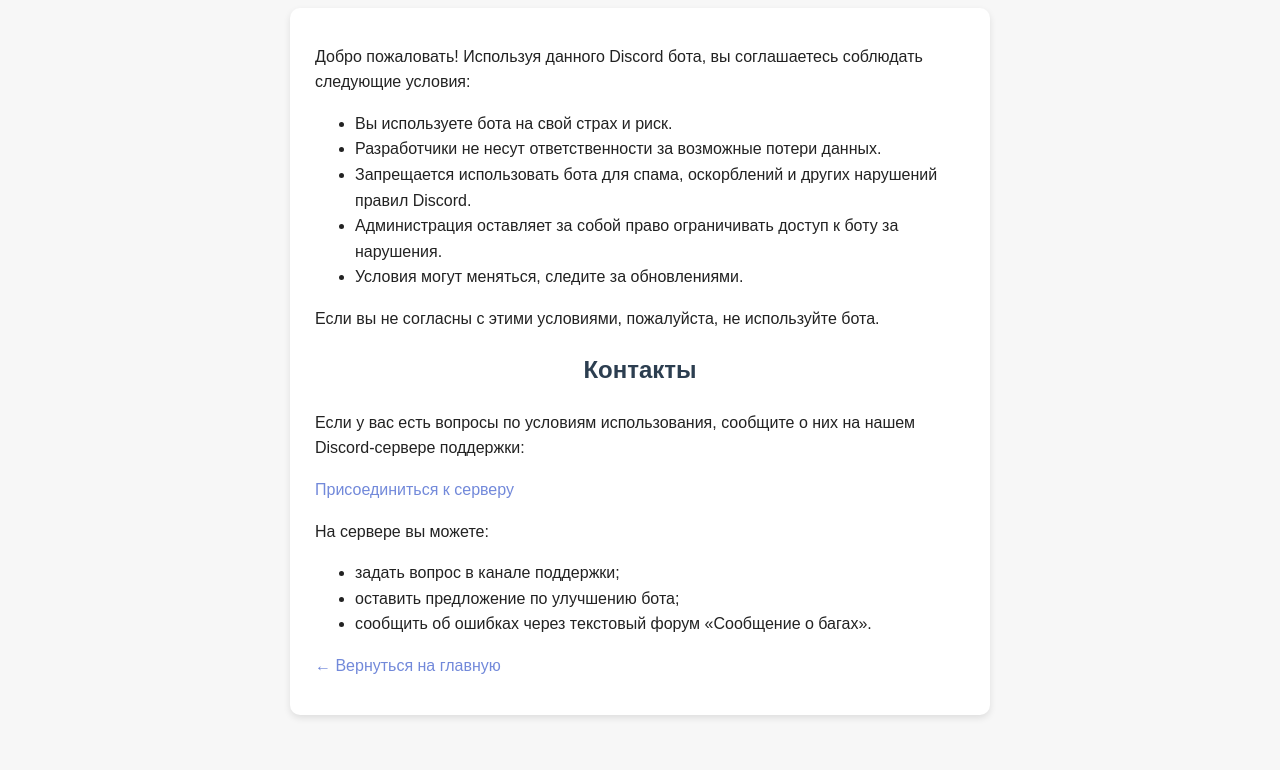
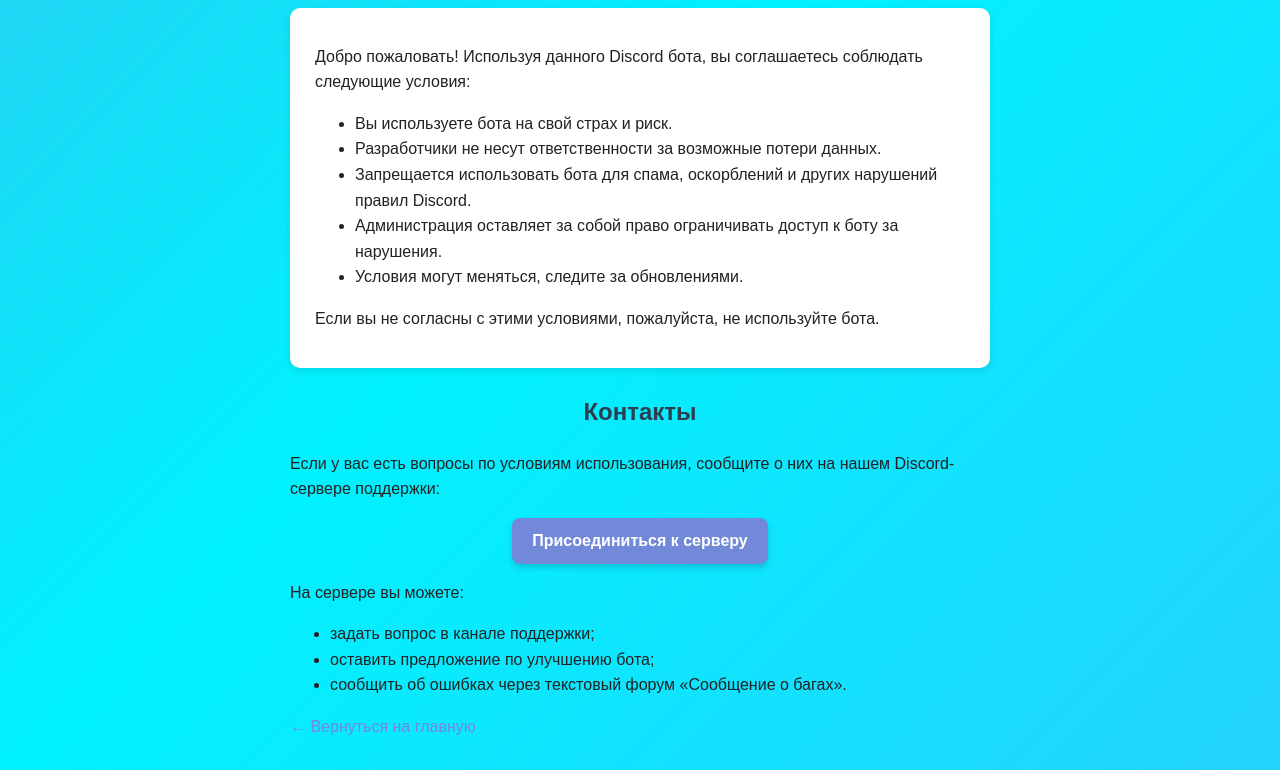
Before and after one commit to geomechealoe-afk/Chat-Bot-game, a plain HTML site: page tos.html in a window 1280 px wide. Shown: the part 95-865 px from the top of the page. Before the commit the page ends 840 px from the top, so only its background shows below. Drawn offline with Linux system fonts and the light colour scheme.

Commit message:
Update tos.html

```diff
--- a/tos.html
+++ b/tos.html
@@ -4,12 +4,27 @@
   <meta charset="UTF-8" />
   <title>Terms of Service — Discord Бот</title>
   <style>
+    /* Анимированный фон с плавным градиентом */
+    @keyframes gradientBG {
+      0% {
+        background-position: 0% 50%;
+      }
+      50% {
+        background-position: 100% 50%;
+      }
+      100% {
+        background-position: 0% 50%;
+      }
+    }
+
     body {
       font-family: Arial, sans-serif;
       max-width: 700px;
       margin: 30px auto;
       padding: 0 20px;
-      background: #f7f7f7;
+      background: linear-gradient(-45deg, #4facfe, #00f2fe, #7289da, #3a86ff);
+      background-size: 400% 400%;
+      animation: gradientBG 15s ease infinite;
       color: #222;
       line-height: 1.6;
     }
@@ -31,6 +46,23 @@
       box-shadow: 0 3px 7px rgb(0 0 0 / 0.1);
       margin-bottom: 25px;
     }
+    a.invite-link {
+      display: block;
+      width: max-content;
+      margin: 15px auto;
+      background-color: #7289da;
+      color: white;
+      font-weight: bold;
+      padding: 10px 20px;
+      border-radius: 8px;
+      text-decoration: none;
+      box-shadow: 0 4px 6px rgba(0,0,0,0.15);
+      transition: background-color 0.3s ease;
+      text-align: center;
+    }
+    a.invite-link:hover {
+      background-color: #5b6eae;
+    }
   </style>
 </head>
 <body>
@@ -48,6 +80,7 @@
     </ul>
 
     <p>Если вы не согласны с этими условиями, пожалуйста, не используйте бота.</p>
+  </div>
 
   <h2>Контакты</h2>
   <p>Если у вас есть вопросы по условиям использования, сообщите о них на нашем Discord-сервере поддержки:</p>
```
Lines whose indentation alone changed are shown as unchanged.
